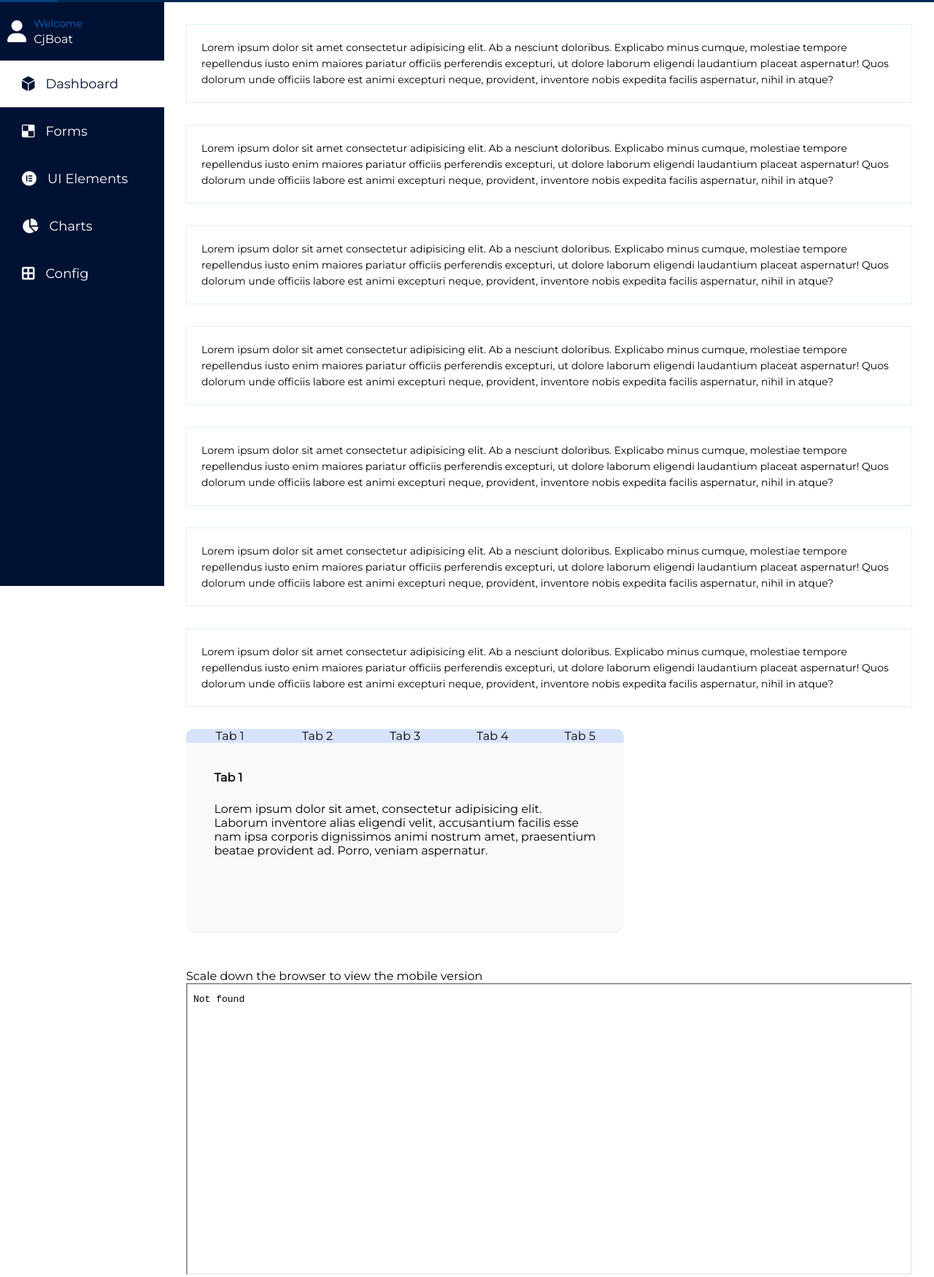
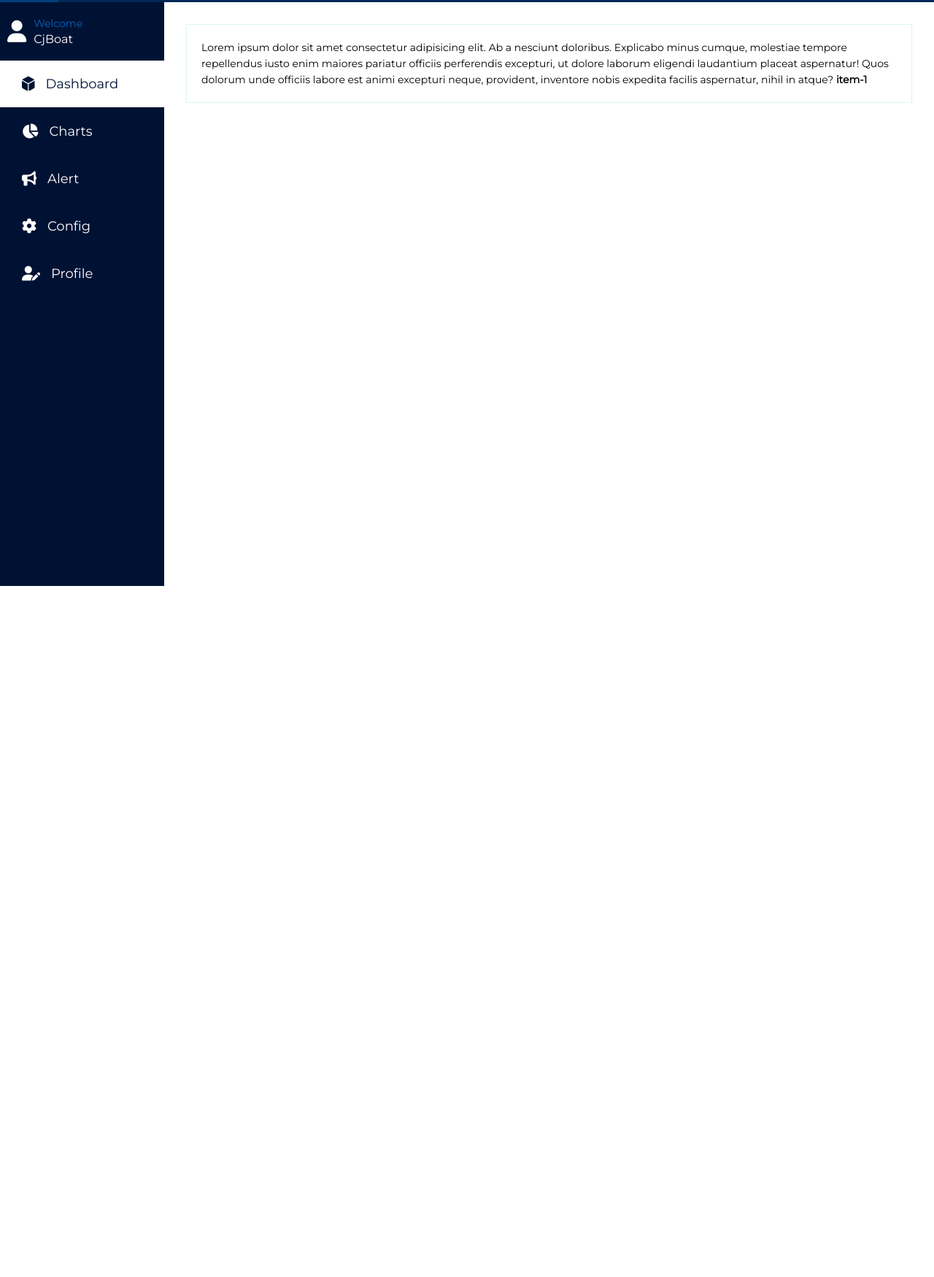
Before and after one commit to Cj-BoatPSU/DashBoardPage, a plain HTML site: page Dashboard_test1.html in a window 1280 px wide. Shown: the part 57-1807 px from the top of the page at 73% size. After the commit the page ends 800 px from the top, so only its background shows below. Drawn offline with nearby package versions, Linux system fonts and the light colour scheme.

Commit message:
toggle contents when click sidemenu

```diff
--- a/Dashboard_test1.html
+++ b/Dashboard_test1.html
@@ -43,7 +43,6 @@
             <li><i class="fas fa-user-cog" style="color: white;"></i>
               <div class="profile_dd">
                 <div class="dd_item">Profile</div>
-                <div class="dd_item">Change Password</div>
                 <div class="dd_item" onclick="logout()">Logout</div>
               </div>
             </li>
@@ -67,33 +66,33 @@
           <div id="item_tabs">
             <ul>
               <li>
-                <a href="#" class="btn active">
+                <a href="#" class="btn active" id="btn-1"> <!--onclick="sidemenu_click()"-->
                   <span class="icon"><i class="fas fa-dice-d6"></i></span>
                   <span class="title">Dashboard</span>
                 </a>
               </li>
               <li>
-                <a href="#" class="btn">
-                  <span class="icon"><i class="fab fa-delicious"></i></span>
-                  <span class="title">Forms</span>
-                </a>
-              </li>
-              <li>
-                <a href="#" class="btn">
-                  <span class="icon"><i class="fab fa-elementor"></i></span>
-                  <span class="title">UI Elements</span>
-                </a>
-              </li>
-              <li>
-                <a href="index.html" class="btn" target="iframe_a">
+                <a href="#" class="btn" id="btn-2">
                   <span class="icon"><i class="fas fa-chart-pie"></i></span>
                   <span class="title">Charts</span>
                 </a>
               </li>
               <li>
-                <a href="#test" class="btn">
-                  <span class="icon"><i class="fas fa-border-all"></i></span>
+                <a href="#" class="btn" id="btn-3">
+                  <span class="icon"><i class="fas fa-bullhorn"></i></span> <!--<i class="fab fa-delicious"></i>-->
+                  <span class="title">Alert</span>
+                </a>
+              </li>
+              <li>
+                <a href="#" class="btn" id="btn-4">
+                  <span class="icon"><i class="fas fa-cog"></i></span>
                   <span class="title">Config</span>
+                </a>
+              </li>
+              <li>
+                <a href="#" class="btn"  id="btn-5">
+                  <span class="icon"><i class="fas fa-user-edit"></i></span>
+                  <span class="title">Profile</span>
                 </a>
               </li>
             </ul>
@@ -101,98 +100,43 @@
         </div>
       </div>
       <div class="container">
-        <div class="item">
+        <div class="item" id="item-1">
           Lorem ipsum dolor sit amet consectetur adipisicing elit. Ab a nesciunt doloribus. Explicabo minus cumque,
           molestiae tempore repellendus iusto enim maiores pariatur officiis perferendis excepturi, ut dolore laborum
           eligendi laudantium placeat aspernatur! Quos dolorum unde officiis labore est animi excepturi neque,
           provident, inventore nobis expedita facilis aspernatur, nihil in atque?
+          <strong>item-1</strong>
         </div>
-        <div class="item">
+        <div class="item" id="item-2">
           Lorem ipsum dolor sit amet consectetur adipisicing elit. Ab a nesciunt doloribus. Explicabo minus cumque,
           molestiae tempore repellendus iusto enim maiores pariatur officiis perferendis excepturi, ut dolore laborum
           eligendi laudantium placeat aspernatur! Quos dolorum unde officiis labore est animi excepturi neque,
           provident, inventore nobis expedita facilis aspernatur, nihil in atque?
+          <strong>item-2</strong>
         </div>
-        <div class="item">
+        <div class="item" id="item-3">
           Lorem ipsum dolor sit amet consectetur adipisicing elit. Ab a nesciunt doloribus. Explicabo minus cumque,
           molestiae tempore repellendus iusto enim maiores pariatur officiis perferendis excepturi, ut dolore laborum
           eligendi laudantium placeat aspernatur! Quos dolorum unde officiis labore est animi excepturi neque,
           provident, inventore nobis expedita facilis aspernatur, nihil in atque?
+          <strong>item-3</strong>
         </div>
-        <div class="item">
+        <div class="item" id="item-4">
           Lorem ipsum dolor sit amet consectetur adipisicing elit. Ab a nesciunt doloribus. Explicabo minus cumque,
           molestiae tempore repellendus iusto enim maiores pariatur officiis perferendis excepturi, ut dolore laborum
           eligendi laudantium placeat aspernatur! Quos dolorum unde officiis labore est animi excepturi neque,
           provident, inventore nobis expedita facilis aspernatur, nihil in atque?
+          <strong>item-4</strong>
         </div>
-        <div class="item">
+        <div class="item" id="item-5">
           Lorem ipsum dolor sit amet consectetur adipisicing elit. Ab a nesciunt doloribus. Explicabo minus cumque,
           molestiae tempore repellendus iusto enim maiores pariatur officiis perferendis excepturi, ut dolore laborum
           eligendi laudantium placeat aspernatur! Quos dolorum unde officiis labore est animi excepturi neque,
           provident, inventore nobis expedita facilis aspernatur, nihil in atque?
+          <strong>item-5</strong>
         </div>
-        <div class="item" id="test">
-          Lorem ipsum dolor sit amet consectetur adipisicing elit. Ab a nesciunt doloribus. Explicabo minus cumque,
-          molestiae tempore repellendus iusto enim maiores pariatur officiis perferendis excepturi, ut dolore laborum
-          eligendi laudantium placeat aspernatur! Quos dolorum unde officiis labore est animi excepturi neque,
-          provident, inventore nobis expedita facilis aspernatur, nihil in atque?
-        </div>
-        <div class="item">
-          Lorem ipsum dolor sit amet consectetur adipisicing elit. Ab a nesciunt doloribus. Explicabo minus cumque,
-          molestiae tempore repellendus iusto enim maiores pariatur officiis perferendis excepturi, ut dolore laborum
-          eligendi laudantium placeat aspernatur! Quos dolorum unde officiis labore est animi excepturi neque,
-          provident, inventore nobis expedita facilis aspernatur, nihil in atque?
-        </div>
-        <section class="accordion">
-          <section class="accordion-tabs">
-            <button class="accordion-tab accordion-active" data-actab-group="0" data-actab-id="0">Tab 1</button>
-            <button class="accordion-tab" data-actab-group="0" data-actab-id="1">Tab 2</button>
-            <button class="accordion-tab" data-actab-group="0" data-actab-id="2">Tab 3</button>
-            <button class="accordion-tab" data-actab-group="0" data-actab-id="3">Tab 4</button>
-            <button class="accordion-tab" data-actab-group="0" data-actab-id="4">Tab 5</button>
-          </section>
-          <section class="accordion-content">
-            <article class="accordion-item accordion-active" data-actab-group="0" data-actab-id="0">
-              <h4 class="accordion-item__label">Tab 1</h4>
-              <div class="accordion-item__container">
-                <p>Lorem ipsum dolor sit amet, consectetur adipisicing elit. Laborum inventore alias eligendi velit,
-                  accusantium facilis esse nam ipsa corporis dignissimos animi nostrum amet, praesentium beatae
-                  provident ad. Porro, veniam aspernatur.</p>
-              </div>
-            </article>
-            <article class="accordion-item" data-actab-group="0" data-actab-id="1">
-              <h4 class="accordion-item__label">Tab 2</h4>
-              <div class="accordion-item__container">
-                <p>Lorem ipsum dolor sit amet consectetur adipisicing elit. Labore omnis expedita illo consequuntur
-                  ullam architecto iste velit quam blanditiis alias?</p>
-              </div>
-            </article>
-            <article class="accordion-item" data-actab-group="0" data-actab-id="2">
-              <h4 class="accordion-item__label">Tab 3</h4>
-              <div class="accordion-item__container">
-                <p>Lorem, ipsum dolor sit amet consectetur adipisicing elit. Beatae dolores id aperiam culpa eveniet
-                  tempore?</p>
-              </div>
-            </article>
-            <article class="accordion-item" data-actab-group="0" data-actab-id="3">
-              <h4 class="accordion-item__label">Tab 4</h4>
-              <div class="accordion-item__container">
-                <p>Lorem ipsum dolor sit amet consectetur adipisicing elit. Non velit praesentium saepe. Esse aut
-                  recusandae error rem quidem distinctio eum maiores qui, nulla, quos alias a vel hic soluta fugiat!</p>
-              </div>
-            </article>
-            <article class="accordion-item" data-actab-group="0" data-actab-id="4">
-              <h4 class="accordion-item__label">Tab 5</h4>
-              <div class="accordion-item__container">
-                <p>Lorem ipsum dolor sit amet consectetur adipisicing elit. Voluptatem, impedit.</p>
-              </div>
-            </article>
-          </section>
-        </section>
 
-        <p>Scale down the browser to view the mobile version.</p>
-        <p>Scale down the browser to view the mobile version</p>
-        <iframe src="demo_iframe.htm" name="iframe_a" height="400px" width="100%" title="Iframe Example"></iframe>
+        <!-- <iframe src="demo_iframe.htm" name="iframe_a" height="400px" width="100%" title="Iframe Example" id="iframe_test"></iframe> -->
       </div>
     </div>
 
--- a/css/style.css
+++ b/css/style.css
@@ -187,13 +187,16 @@
     padding: 30px;
     transition: all 0.3s ease;
 }
-
+#item-1 {
+    display: block;
+}
 .main_container .container .item{
     border: 1px solid #e0f2f1;
     margin-bottom: 30px;
     padding: 20px;
     font-size: 14px;
     line-height: 22px;
+    display: none;
 }
 
 .wrapper.active .sidebar{
--- a/script.js
+++ b/script.js
@@ -1,3 +1,5 @@
+
+//tab
 const labels = document.querySelectorAll('.accordion-item__label');
 const tabs = document.querySelectorAll('.accordion-tab');
 
@@ -8,7 +10,7 @@ function toggleShow() {
     const group = item.dataset.actabGroup;
     const id = item.dataset.actabId;
 
-    tabs.forEach(function(tab) {
+    tabs.forEach(function (tab) {
         if (tab.dataset.actabGroup === group) {
             if (tab.dataset.actabId === id) {
                 tab.classList.add("accordion-active");
@@ -18,12 +20,13 @@ function toggleShow() {
         }
     });
 
-    labels.forEach(function(label) {
+    labels.forEach(function (label) {
         const tabItem = label.parentElement;
 
         if (tabItem.dataset.actabGroup === group) {
             if (tabItem.dataset.actabId === id) {
                 tabItem.classList.add("accordion-active");
+                console.log(tabItem.dataset.actabId);
             } else {
                 tabItem.classList.remove("accordion-active");
             }
@@ -31,21 +34,45 @@ function toggleShow() {
     });
 }
 
-labels.forEach(function(label) {
+labels.forEach(function (label) {
     label.addEventListener('click', toggleShow);
 })
 
-tabs.forEach(function(tab) {
+tabs.forEach(function (tab) {
     tab.addEventListener('click', toggleShow);
 })
 
+// btn active to css
 var header = document.getElementById("item_tabs");
 var btns = header.getElementsByClassName("btn");
 console.log(btns);
 for (var i = 0; i < btns.length; i++) {
-  btns[i].addEventListener('click', function() {
-  var current = document.getElementsByClassName("active");
-  current[0].className = current[0].className.replace(" active", "");
-  this.className += " active";
-  });
+    btns[i].addEventListener('click', function () {
+        var current = document.getElementsByClassName("active");
+        current[0].className = current[0].className.replace(" active", "");
+        this.className += " active";
+        //   console.log(typeof this.id);
+        toggle_contents(this.id);
+    });
+
 }
+
+
+function toggle_contents(btn_id) {
+    const items = document.querySelectorAll('.item');
+    var item_id = "";
+    item_id = btn_id;
+    var cur = item_id.charAt(4);
+    const temp = document.getElementById("item-"+cur);
+    items.forEach(function (item) {
+        if(item.id === temp.id){
+            // console.log(item.id + "===" + temp.id);
+            item.style.display = "block";
+        }else{
+            // console.log("else");
+            item.style.display = "none";
+        }
+
+    })
+
+}
```
